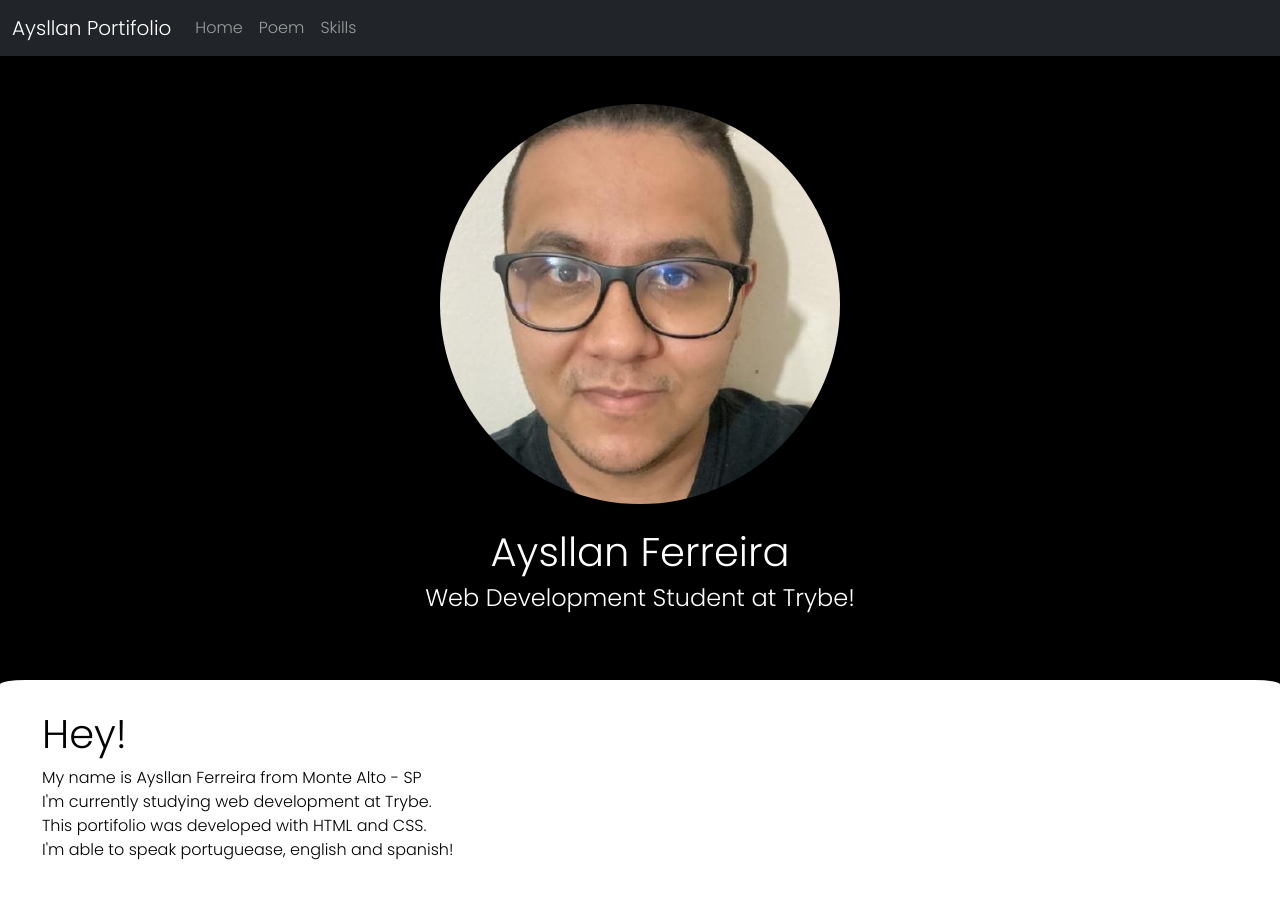
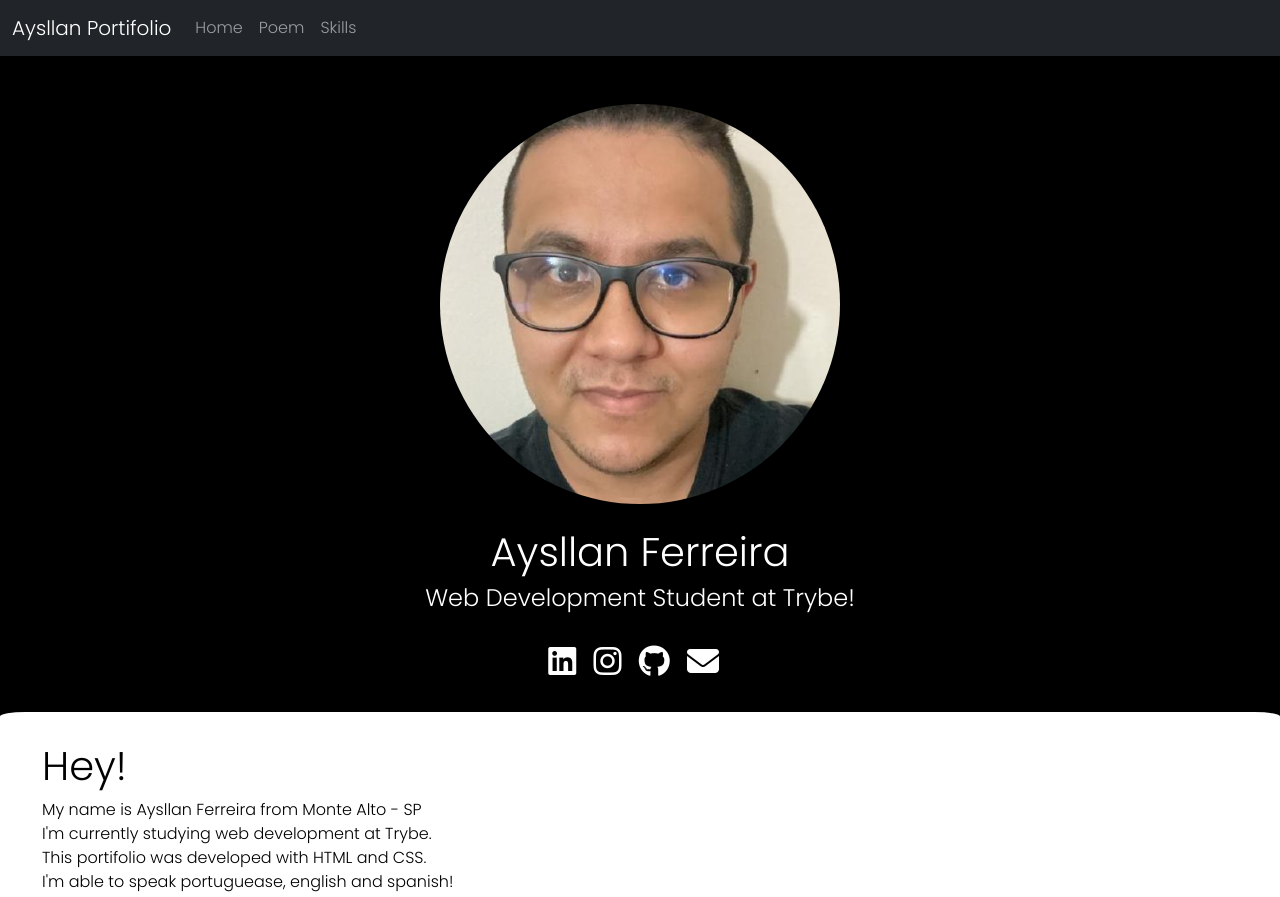
Before and after one commit to aysllanferreira/aysllanferreira.github.io, a website: page index.html in a window 1280 px wide. Shown: the top 897 px of the page. Drawn offline with nearby package versions, Linux system fonts and the light colour scheme.

Commit message:
ajuste social media

```diff
--- a/css/styles.css
+++ b/css/styles.css
@@ -28,9 +28,13 @@ body{
     margin-bottom: 2rem;
 }
 
+.social{
+    padding-bottom: 2rem;
+}
+
 .social a{
     margin-right: 0.8rem;
-    color: black;
+    color: white;
 }
 
 .social a:hover{
```
